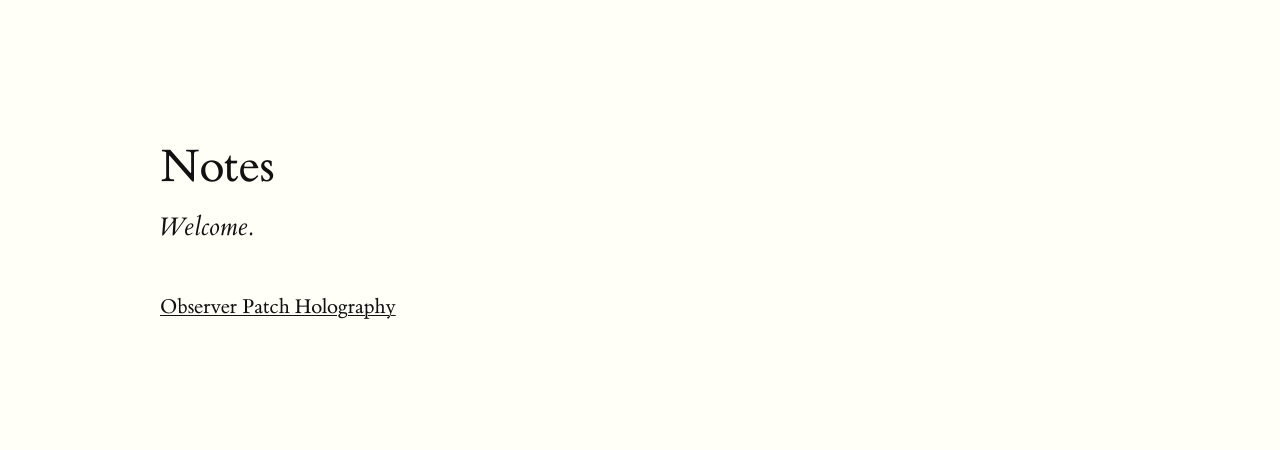
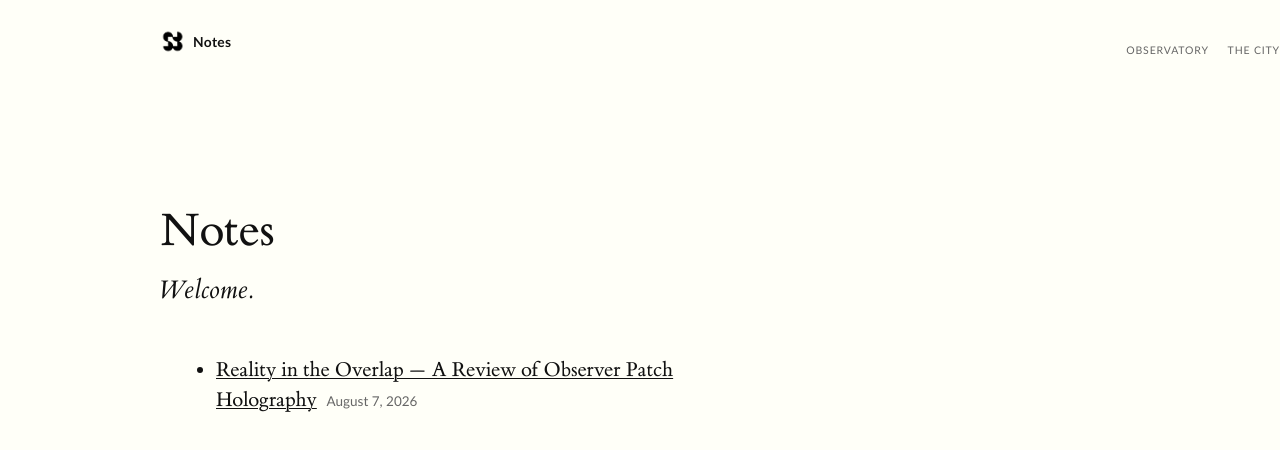
Before and after one commit to barasch/notes, a plain HTML site: page index.html in a window 1280 px wide. Drawn offline with Linux system fonts and the light colour scheme.

Commit message:
Add related-site navigation and dated note index

```diff
--- a/index.html
+++ b/index.html
@@ -6,14 +6,107 @@
     <link rel="stylesheet" href="tufte.css"/>
     <link rel="icon" type="image/png" href="favicon.png"/>
     <meta name="viewport" content="width=device-width, initial-scale=1">
+    <style>
+      .site-header {
+        align-items: baseline;
+        display: flex;
+        gap: 3rem;
+        justify-content: space-between;
+        padding: 1.4rem 0 1.05rem;
+      }
+
+      .site-wordmark {
+        align-items: center;
+        display: inline-flex;
+        font-family: "Gill Sans", "Gill Sans MT", Calibri, sans-serif;
+        font-size: 0.92rem;
+        font-weight: 700;
+        gap: 0.55rem;
+        letter-spacing: 0.025em;
+        text-decoration: none;
+      }
+
+      .site-wordmark img {
+        display: block;
+        flex: none;
+        height: 1.65rem;
+        width: 1.65rem;
+      }
+
+      .site-links {
+        display: flex;
+        flex-wrap: wrap;
+        font-family: "Gill Sans", "Gill Sans MT", Calibri, sans-serif;
+        font-size: 0.7rem;
+        gap: 0.25rem 1.25rem;
+        letter-spacing: 0.08em;
+        text-transform: uppercase;
+      }
+
+      .site-links a {
+        color: #666;
+        text-decoration: none;
+      }
+
+      .site-links a:hover,
+      .site-links a:focus {
+        color: #111;
+      }
+
+      .notes-list .publication-date {
+        color: #666;
+        font-family: "Gill Sans", "Gill Sans MT", Calibri, sans-serif;
+        font-size: 0.9rem;
+        margin-left: 0.65rem;
+        white-space: nowrap;
+      }
+
+      @media (prefers-color-scheme: dark) {
+        .site-links a,
+        .notes-list .publication-date {
+          color: #aaa;
+        }
+
+        .site-links a:hover,
+        .site-links a:focus {
+          color: #ddd;
+        }
+      }
+
+      @media (max-width: 760px) {
+        .site-header {
+          align-items: flex-start;
+          flex-direction: column;
+          gap: 0.85rem;
+        }
+
+        .notes-list .publication-date {
+          display: block;
+          margin-left: 0;
+        }
+      }
+    </style>
   </head>
 
   <body>
+    <header class="site-header">
+      <a class="site-wordmark" href="index.html" aria-label="Notes home">
+        <img src="favicon.png" alt=""/>
+        <span>Notes</span>
+      </a>
+      <nav class="site-links" aria-label="Related sites">
+        <a href="https://barasch.github.io/observatory/">Observatory</a>
+        <a href="https://barasch.github.io/the-city/">The City</a>
+      </nav>
+    </header>
+
     <article>
       <h1 id="title">Notes</h1>
       <p class="subtitle">Welcome.</p>
       <section>
-        <p><a href="observer-patch-holography-review.html">Observer Patch Holography</a></p>
+        <ul class="notes-list">
+          <li><a href="observer-patch-holography-review.html">Reality in the Overlap — A Review of Observer Patch Holography</a><time class="publication-date" datetime="2026-08-07">August 7, 2026</time></li>
+        </ul>
       </section>
     </article>
   </body>
```
